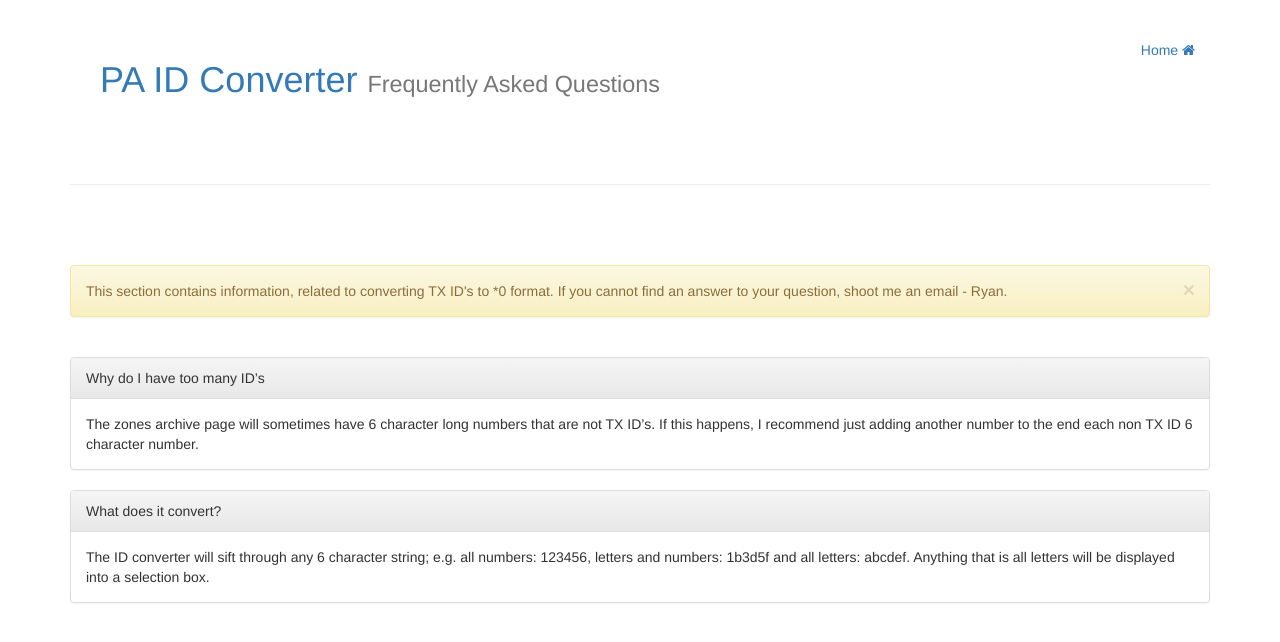
After one commit to dashw00d/pa-id-converter, a Flask app: page /help in a window 1280 px wide. The commit adds this page. Shown: the top 642 px of the page. Run offline with Flask 2, Linux system fonts and the light colour scheme; some libraries are stand-ins or nearby versions.

Commit message:
added help page

```diff
--- a/main.py
+++ b/main.py
@@ -30,6 +30,10 @@ def index():
     form = Form()
     return render_template('main.html', name=name, letter=letter, form=form)
 
+@app.route('/help')
+def help():
+    return render_template('help.html')
+
 
 @app.route("/input", methods=['GET', 'POST'])
 def input():
@@ -37,7 +41,6 @@ def input():
 
     print form.errors
     letters = None
-    already = None
     alreadyconv = None
 
     if request.method == 'POST':
--- /dev/null
+++ b/templates/help.html
@@ -0,0 +1,71 @@
+<!DOCTYPE html PUBLIC "-//W3C//DTD XHTML 1.0 Strict//EN" "http://www.w3.org/TR/xhtml1/DTD/xhtml1-strict.dtd">
+<html>
+    <head>
+        <title>ID Converter | Help</title>
+       <link rel="stylesheet" media="screen" href ="static/bootstrap.min.css">
+       <link rel="stylesheet" href="https://maxcdn.bootstrapcdn.com/font-awesome/4.7.0/css/font-awesome.min.css" />
+       <link rel="stylesheet" href="static/bootstrap-theme.min.css">
+       <script src="https://ajax.googleapis.com/ajax/libs/jquery/3.3.1/jquery.min.js"></script>
+  <script src="https://maxcdn.bootstrapcdn.com/bootstrap/3.3.7/js/bootstrap.min.js"></script>
+       <meta name="viewport" content = "width=device-width, initial-scale=1.0">
+
+    </head>
+    <body>
+
+<div class="container">
+    <div class="page-header">
+        <div class="clearfix">
+            <div class="col-md-12">
+                <div class="col-md-8 col-sm-6 col-xs-12">
+                    <h1 class="text-primary"><a href="{{ url_for('index') }}">PA ID Converter</a> <small>Frequently Asked Questions</small></h1>
+                </div>
+                <span class="pull-right"><a href="{{ url_for('index') }}"> Home <i class="fa fa-home" aria-hidden="true"></i></a></span>
+                <div class="col-md-4 col-sm-6 col-xs-12 text-center">
+
+                    <div style="display:inline-block; width:300px; height:110px; overflow:hidden;">
+                    <script type='text/javascript'><!--//<![CDATA[
+                       var m3_u = (location.protocol=='https:'?'https://www.elasticads.com/adserver/www/delivery/ajs.php':'http://www.elasticads.com/adserver/www/delivery/ajs.php');
+                       var m3_r = Math.floor(Math.random()*99999999999);
+                       if (!document.MAX_used) document.MAX_used = ',';
+                       document.write ("<scr"+"ipt type='text/javascript' src='"+m3_u);
+                       document.write ("?zoneid=3");
+                       document.write ('&amp;cb=' + m3_r);
+                       if (document.MAX_used != ',') document.write ("&amp;exclude=" + document.MAX_used);
+                       document.write (document.charset ? '&amp;charset='+document.charset : (document.characterSet ? '&amp;charset='+document.characterSet : ''));
+                       document.write ("&amp;loc=" + escape(window.location));
+                       if (document.referrer) document.write ("&amp;referer=" + escape(document.referrer));
+                       if (document.context) document.write ("&context=" + escape(document.context));
+                       if (document.mmm_fo) document.write ("&amp;mmm_fo=1");
+                       document.write ("'><\/scr"+"ipt>");
+                    //]]>--></script><noscript><a href='http://www.elasticads.com/adserver/www/delivery/ck.php?n=ab43752c&amp;cb=INSERT_RANDOM_NUMBER_HERE' target='_blank'><img src='http://www.elasticads.com/adserver/www/delivery/avw.php?zoneid=3&amp;cb=INSERT_RANDOM_NUMBER_HERE&amp;n=ab43752c' border='0' alt='' /></a></noscript>
+                    </div>
+
+                </div>
+            </div>
+        </div>
+    </div>
+
+    <br />
+    <br />
+    <br />
+
+    <div class="alert alert-warning alert-dismissible" role="alert">
+        <button type="button" class="close" data-dismiss="alert"><span aria-hidden="true">&times;</span><span class="sr-only">Close</span></button>
+        This section contains information, related to converting TX ID's to *0 format. If you cannot find an answer to your question,
+        shoot me an email - Ryan.
+    </div>
+
+    <br />
+
+    <div class="panel panel-default">
+    <div class="panel-heading">Why do I have too many ID’s</div>
+    <div class="panel-body">The zones archive page will sometimes have 6 character long numbers that are not TX ID’s. If this happens, I recommend just adding another number to the end each non TX ID 6 character number.</div>
+  </div>
+
+  <div class="panel panel-default">
+    <div class="panel-heading">What does it convert?</div>
+    <div class="panel-body">The ID converter will sift through any 6 character string; e.g. all numbers: 123456, letters and numbers: 1b3d5f and all letters: abcdef. Anything that is all letters will be displayed into a selection box. </div>
+  </div>
+
+
+</div>
```
Also changed, not shown: templates/main.html (+17 -1 lines).
